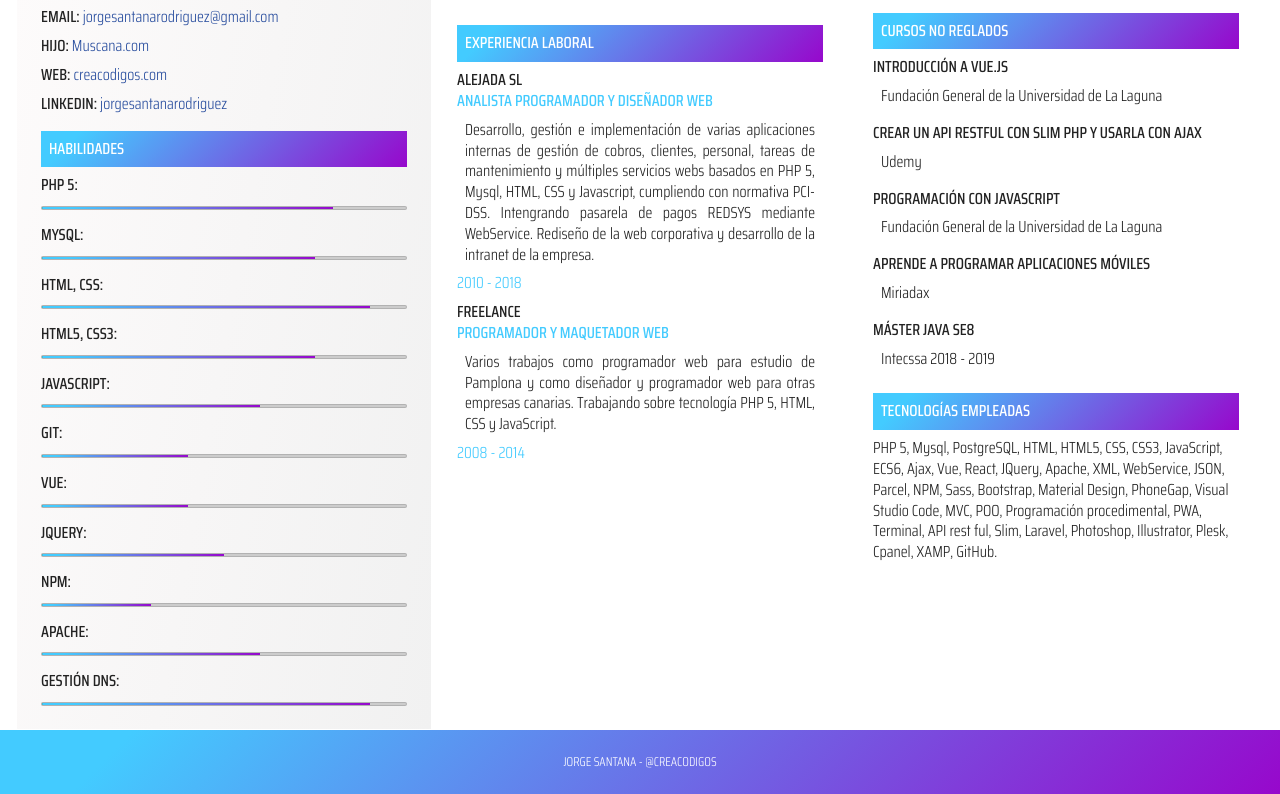
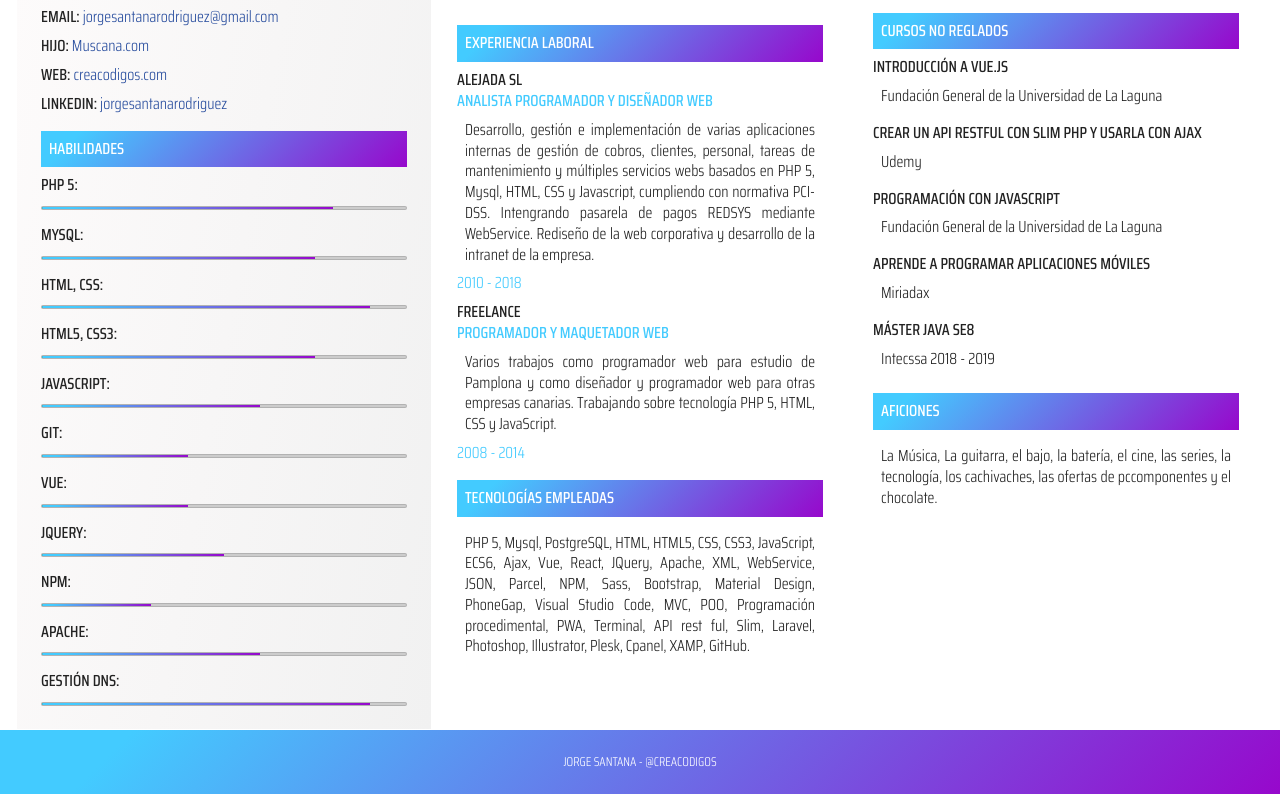
Before and after one commit to tollelle/curriculum-html, a website: page index.html in a window 1280 px wide. Shown: the part 558-1352 px from the top of the page. Drawn offline with Linux system fonts and the light colour scheme; a web font is replaced by a local one.

Commit message:
Reestructurado tecnología y aficiones

```diff
--- a/index.html
+++ b/index.html
@@ -121,7 +121,16 @@
                     </div>
                 </article>
             </section>
-
+            <section aria-labelledby="tecnologias empleadas">
+                <article>
+                    <h4 class="titulo">Tecnologías Empleadas</h4>
+                    <div>
+                        <p>
+                            PHP 5, Mysql, PostgreSQL, HTML, HTML5, CSS, CSS3, JavaScript, ECS6, Ajax, Vue, React, JQuery, Apache, XML, WebService, JSON, Parcel, NPM, Sass, Bootstrap, Material Design, PhoneGap, Visual Studio Code, MVC, POO, Programación procedimental, PWA, Terminal, API rest ful, Slim, Laravel, Photoshop, Illustrator, Plesk, Cpanel, XAMP, GitHub.
+                        </p>
+                    </div>
+                </article>
+            </section>
         </div>
 
         <div class="three">
@@ -185,14 +194,17 @@
                     </div>
                 </article>
             </section>
-            <section aria-labelledby="tecnologias empleadas">
-                <article>
-                    <h4 class="titulo">Tecnologías Empleadas</h4>
-                    <div>
-                            PHP 5, Mysql, PostgreSQL, HTML, HTML5, CSS, CSS3, JavaScript, ECS6, Ajax, Vue, React, JQuery, Apache, XML, WebService, JSON, Parcel, NPM, Sass, Bootstrap, Material Design, PhoneGap, Visual Studio Code, MVC, POO, Programación procedimental, PWA, Terminal, API rest ful, Slim, Laravel, Photoshop, Illustrator, Plesk, Cpanel, XAMP, GitHub.
-                    </div>
-                </article>
-            </section>
+
+            <section aria-labelledby="aficiones">
+                    <article>
+                        <h4 class="titulo">Aficiones</h4>
+                        <div>
+                            <p>
+                                La Música, La guitarra, el bajo, la batería, el cine, las series, la tecnología, los cachivaches, las ofertas de pccomponentes y el chocolate.
+                            </p>
+                        </div>
+                    </article>
+                </section>
         </div>
     </main>
 
```
